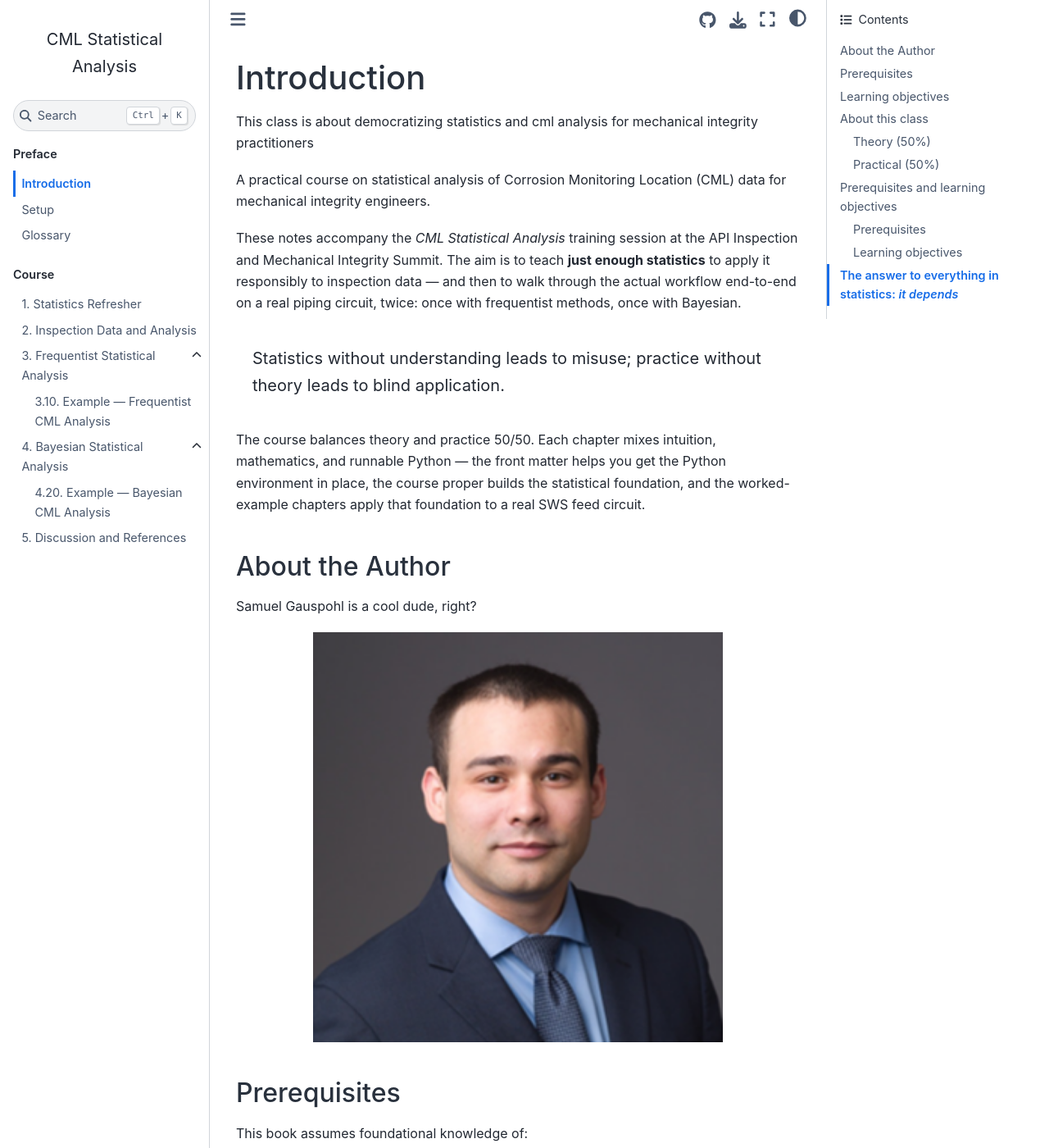
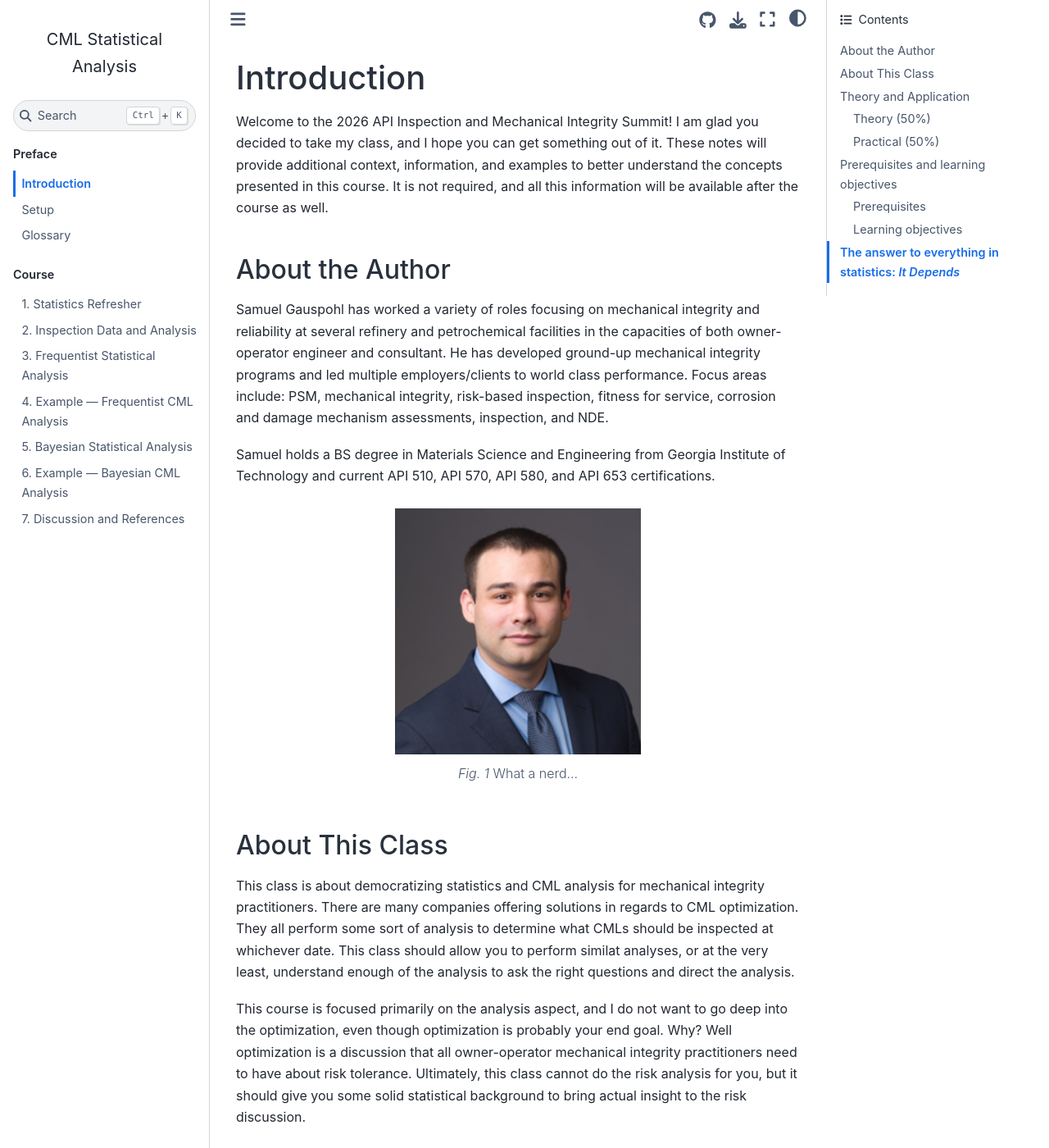
Before and after one commit to sgauspohl3/CML-Statistics, a Jupyter Book: the page built from chapters/foreword.md, in a window 1280 px wide and 1400 px high. Shown: the whole window at 82% size. Built offline with Jupyter Book 1.0.4 settings and Sphinx 7.4.7 and the Sphinx Book theme 1.1.4, drawn with Linux system fonts in a browser that asks for light colours; some of the changed text lies outside the part shown.

Commit message:
add content

````diff
--- a/_toc.yml
+++ b/_toc.yml
@@ -12,9 +12,7 @@ parts:
       - file: chapters/01_statistics_refresher
       - file: chapters/02_inspection_data
       - file: chapters/03_frequentist
-        sections:
-          - file: chapters/03a_frequentist_example
+      - file: chapters/03a_frequentist_example
       - file: chapters/04_bayesian
-        sections:
-          - file: chapters/04a_bayesian_example
+      - file: chapters/04a_bayesian_example
       - file: chapters/05_discussion_references
--- a/chapters/foreword.md
+++ b/chapters/foreword.md
@@ -1,58 +1,37 @@
 # Introduction
 
-This class is about democratizing statistics and cml analysis for mechanical integrity practitioners
+Welcome to the 2026 API Inspection and Mechanical Integrity Summit! I am glad you decided to take my class, and I hope you can get something out of it. These notes will provide additional context, information, and examples to better understand the concepts presented in this course. It is not required, and all this information will be available after the course as well.
 
-A practical course on statistical analysis of Corrosion Monitoring Location (CML) data for mechanical integrity engineers.
+## About the Author
 
-These notes accompany the *CML Statistical Analysis* training session at the API Inspection and Mechanical Integrity Summit. The aim is to teach **just enough statistics** to apply it responsibly to inspection data — and then to walk through the actual workflow end-to-end on a real piping circuit, twice: once with frequentist methods, once with Bayesian.
+Samuel Gauspohl has worked a variety of roles focusing on mechanical integrity and reliability at several refinery and petrochemical facilities in the capacities of both owner-operator engineer and consultant. He has developed ground-up mechanical integrity programs and led multiple employers/clients to world class performance. Focus areas include: PSM, mechanical integrity, risk-based inspection, fitness for service, corrosion and damage mechanism assessments, inspection, and NDE.
+
+Samuel holds a BS degree in Materials Science and Engineering from Georgia Institute of Technology and current API 510, API 570, API 580, and API 653 certifications.
+
+```{figure} ../images/headshot.png
+:alt: This guy....
+:width: 300px
+:align: center
+
+What a nerd...
+```
+
+## About This Class
+
+This class is about democratizing statistics and CML analysis for mechanical integrity practitioners. There are many companies offering solutions in regards to CML optimization. They all perform some sort of analysis to determine what CMLs should be inspected at whichever date. This class should allow you to perform similat analyses, or at the very least, understand enough of the analysis to ask the right questions and direct the analysis.
+
+This course is focused primarily on the analysis aspect, and I do not want to go deep into the optimization, even though optimization is probably your end goal. Why? Well optimization is a discussion that all owner-operator mechanical integrity practitioners need to have about risk tolerance. Ultimately, this class cannot do the risk analysis for you, but it should give you some solid statistical background to bring actual insight to the risk discussion.
+
+## Theory and Application
+
+This class balances **theory and practice** — just enough of each to build real understanding without overwhelming or over-simplifying.
+
 
 ```{epigraph}
 Statistics without understanding leads to misuse; practice without theory leads to blind application.
 ```
 
-The course balances theory and practice 50/50. Each chapter mixes intuition, mathematics, and runnable Python — the front matter helps you get the Python environment in place, the course proper builds the statistical foundation, and the worked-example chapters apply that foundation to a real SWS feed circuit.
-
-## About the Author
-
-Samuel Gauspohl is a cool dude, right?
-
-```{image} ../images/headshot.png
-:alt: This guy....
-:width: 500px
-:align: center
-```
-
-
-## Prerequisites
-
-This book assumes foundational knowledge of:
-
-- Refining and/or chemical processes
-- Process equipment
-- Inspection techniques
-- Math (algebra, basic calculus helps)
-- Computer usage
-
-## Learning objectives
-
-By the end you should be able to:
-
-- Understand the basic statistical concepts used in CML analysis
-- Use basic Python to conduct analysis
-- Evaluate a circuit using frequentist methods
-- Evaluate a circuit using Bayesian methods
-- Read and critically evaluate a CML statistical analysis someone else has produced
-
-
-## About this class
-
-This class balances **theory and practice** — just enough of each to build real understanding without overwhelming or over-simplifying.
-
-```{epigraph}
-Statistics without understanding leads to misuse; practice without theory leads to blind application.
-```
-
-```{image} ../images/class.png
+```{figure} ../images/class.png
 :width: 500px
 :align: center
 ```
@@ -73,30 +52,35 @@ Statistics without understanding leads to misuse; practice without theory leads
 
 ### Prerequisites
 
-Foundational knowledge of the following is assumed:
+This book assumes foundational knowledge of:
 
 - Refining and/or chemical processes
 - Process equipment
 - Inspection techniques
-- Math
-- Computer usage
+- Math (algebra, basic calculus helps)
+- Basic computer usage
 
 ### Learning objectives
 
-By the end of the class, you should be able to:
+By the end of this course you should be able to:
 
-- Understand basic statistical concepts used in CML analysis
-- Use basic Python programming to conduct analysis
+- Understand the basic statistical concepts
+- Use basic Python to conduct analysis
 - Evaluate a circuit using frequentist methods
 - Evaluate a circuit using Bayesian methods
-- Understand a CML statistical analysis given to you
+- Read and evaluate a CML statistical analysis someone else has produced
 
-## The answer to everything in statistics: *it depends*
 
-> *"What distribution should I fit?"* — Depends on the morphology, sample size, and goal.
+Pretty ambitious goals of this class, right? Well I'm an ambitious guy, so let's see how this goes. Strap in and enjoy the ride.
+
+## The answer to everything in statistics: *It Depends*
+
+This is going to be annoying, but 90% of the questions you may think about asking, especially when it comes to applying statistical concepts is, *it depends*. There is usually no one right answer, and there is usually more than one way to arrive at a similar answer. Analyses of the same data may lead to different answers. Knowing statistics doesn't *give* you the answer — it lets you **make more informed analyses** and pick better methods based on the available data or ask the right questions when receiving an analysis.
+
+> *"What distribution should I fit?"* — It Depends.
 >
-> *"How many CMLs do I need?"* — Depends on the method, the variability, the risk you'll accept.
+> *"How many CMLs do I need?"* — It Depends.
 >
-> *"Bayesian or frequentist?"* — Depends on what you know going in, and what you'll do with the answer.
+> *"Bayesian or frequentist?"* — You guessed it... It Depends.
 
-There's rarely one right answer. Knowing statistics doesn't *give* you the answer — it lets you **ask better questions** and pick a better analysis for the situation.
+Hopefully you guys won't get too annoyed at me whenever I answer that, *it depends*. Maybe one of you guys can make a tally and see how many times I say it. I just said it 6 times, so there's a head start.
````
Also changed, not shown: chapters/00_intro_setup.md (+16 -13 lines), chapters/01_statistics_refresher.md (+14 -3 lines), chapters/03a_frequentist_example.md (+8 -0 lines), intro.md (+2 -0 lines), images/ISO_SWS-1.png (added), images/ISO_SWS-2.png (added), images/ISO_SWS-3.png (added), images/ISO_SWS-4.png (added), images/ISO_SWS-5.png (added), images/ISO_SWS-6.png (added), images/bayes1.png (added), images/bayes2.png (added), images/numpyro-plate.png (added), 1 other file.
